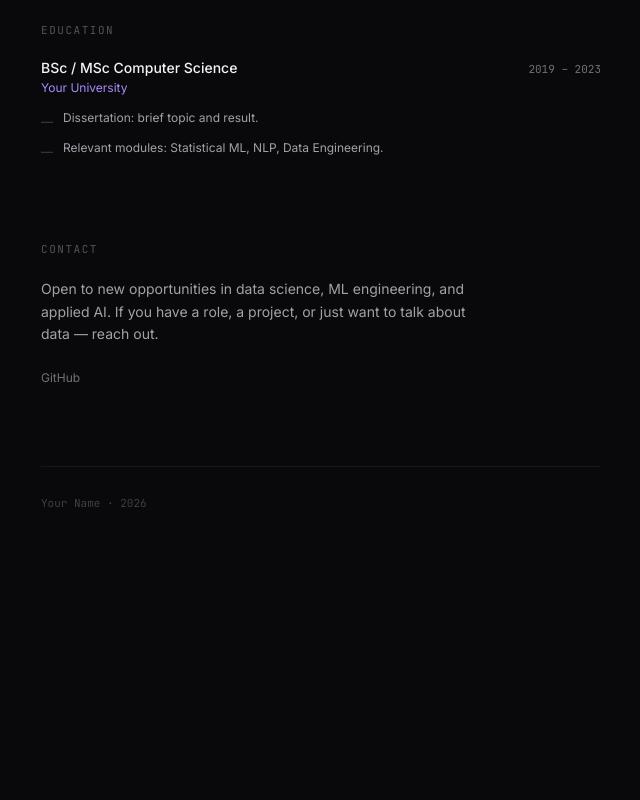
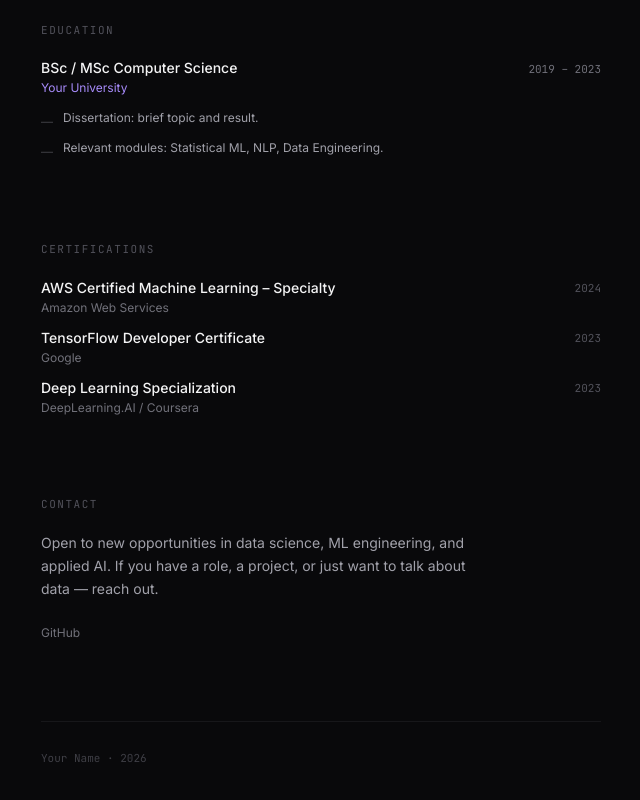
Before and after one commit to d123hq/d123hq.github.io, an Astro site: page /about in a window 1280 px wide. Shown: the part 2165-2965 px from the top of the page, without its empty margins (239-879 px from the left). Before the commit the page ends 2801 px from the top, so only its background shows below. Built offline with nearby package versions, Linux system fonts and the light colour scheme; Astro itself is replaced by a stand-in of ours.

Commit message:
Add certifications section to portfolio

```diff
--- /dev/null
+++ b/src/components/Certifications.astro
@@ -0,0 +1,31 @@
+---
+import { site } from '../data/site';
+---
+
+{site.certifications.length > 0 && (
+  <section id="certifications" class="scroll-mt-24 reveal">
+    <h2 class="font-mono text-[11px] uppercase tracking-[0.14em] text-zinc-600 mb-5">Certifications</h2>
+    <div class="space-y-3">
+      {site.certifications.map(cert => (
+        <div class="flex items-start justify-between gap-4">
+          <div>
+            {cert.url ? (
+              <a
+                href={cert.url}
+                target="_blank"
+                rel="noopener"
+                class="text-sm font-medium text-zinc-100 hover:text-violet-400 transition-colors"
+              >
+                {cert.name}
+              </a>
+            ) : (
+              <p class="text-sm font-medium text-zinc-100">{cert.name}</p>
+            )}
+            <p class="text-xs text-zinc-500 mt-0.5">{cert.issuer}</p>
+          </div>
+          <p class="font-mono text-[11px] text-zinc-600 shrink-0 mt-0.5">{cert.date}</p>
+        </div>
+      ))}
+    </div>
+  </section>
+)}
--- a/src/data/site.ts
+++ b/src/data/site.ts
@@ -106,6 +106,28 @@ export const site = {
     },
   ],
 
+  // ── Certifications ────────────────────────────────────────────
+  certifications: [
+    {
+      name:   'AWS Certified Machine Learning – Specialty',
+      issuer: 'Amazon Web Services',
+      date:   '2024',
+      url:    '',   // add Credly / credential URL when ready
+    },
+    {
+      name:   'TensorFlow Developer Certificate',
+      issuer: 'Google',
+      date:   '2023',
+      url:    '',
+    },
+    {
+      name:   'Deep Learning Specialization',
+      issuer: 'DeepLearning.AI / Coursera',
+      date:   '2023',
+      url:    '',
+    },
+  ],
+
   // ── Contact ───────────────────────────────────────────────────
   contactText: 'Open to new opportunities in data science, ML engineering, and applied AI. If you have a role, a project, or just want to talk about data — reach out.',
 
--- a/src/pages/about.astro
+++ b/src/pages/about.astro
@@ -6,6 +6,7 @@ import About from '../components/About.astro';
 import Skills from '../components/Skills.astro';
 import Projects from '../components/Projects.astro';
 import Experience from '../components/Experience.astro';
+import Certifications from '../components/Certifications.astro';
 import Contact from '../components/Contact.astro';
 import { site } from '../data/site';
 ---
@@ -19,6 +20,7 @@ import { site } from '../data/site';
       <Skills />
       <Projects />
       <Experience />
+      <Certifications />
       <Contact />
     </div>
   </main>
```
